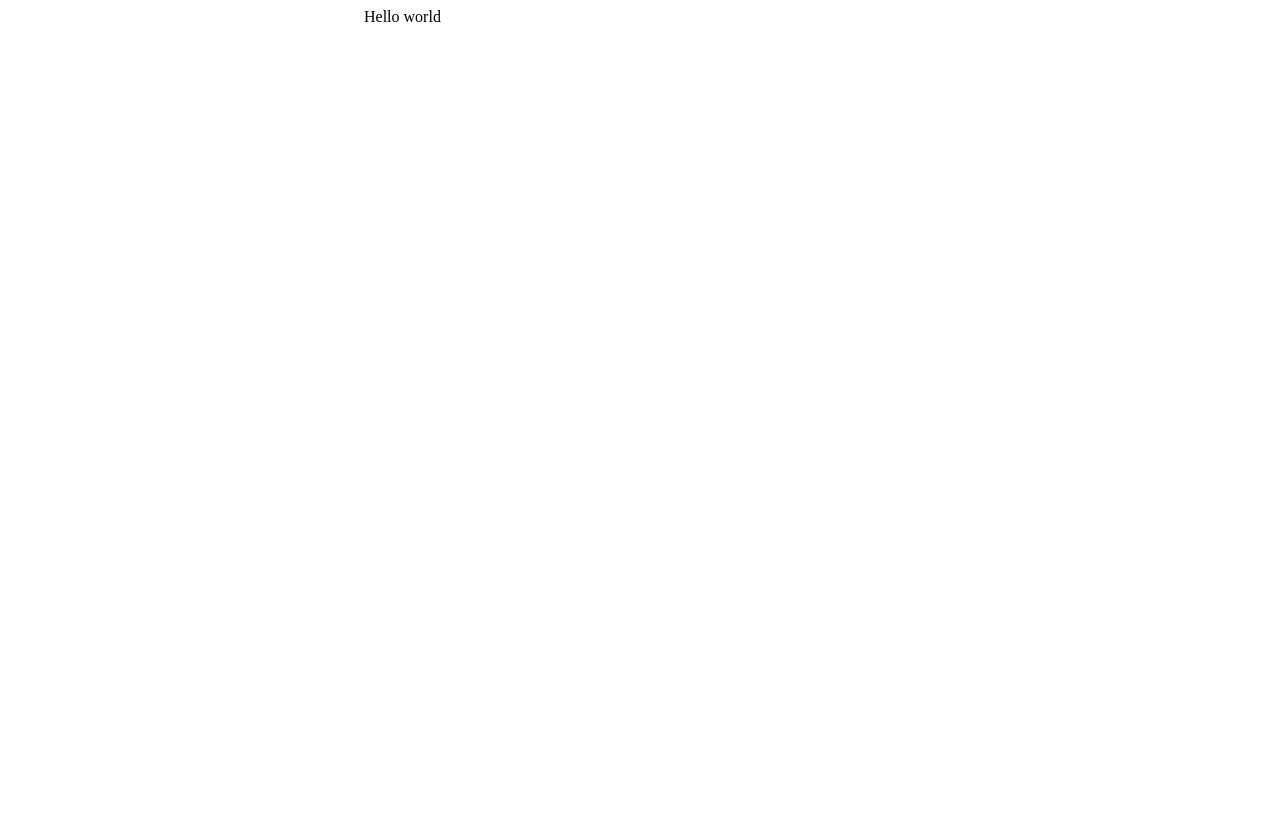
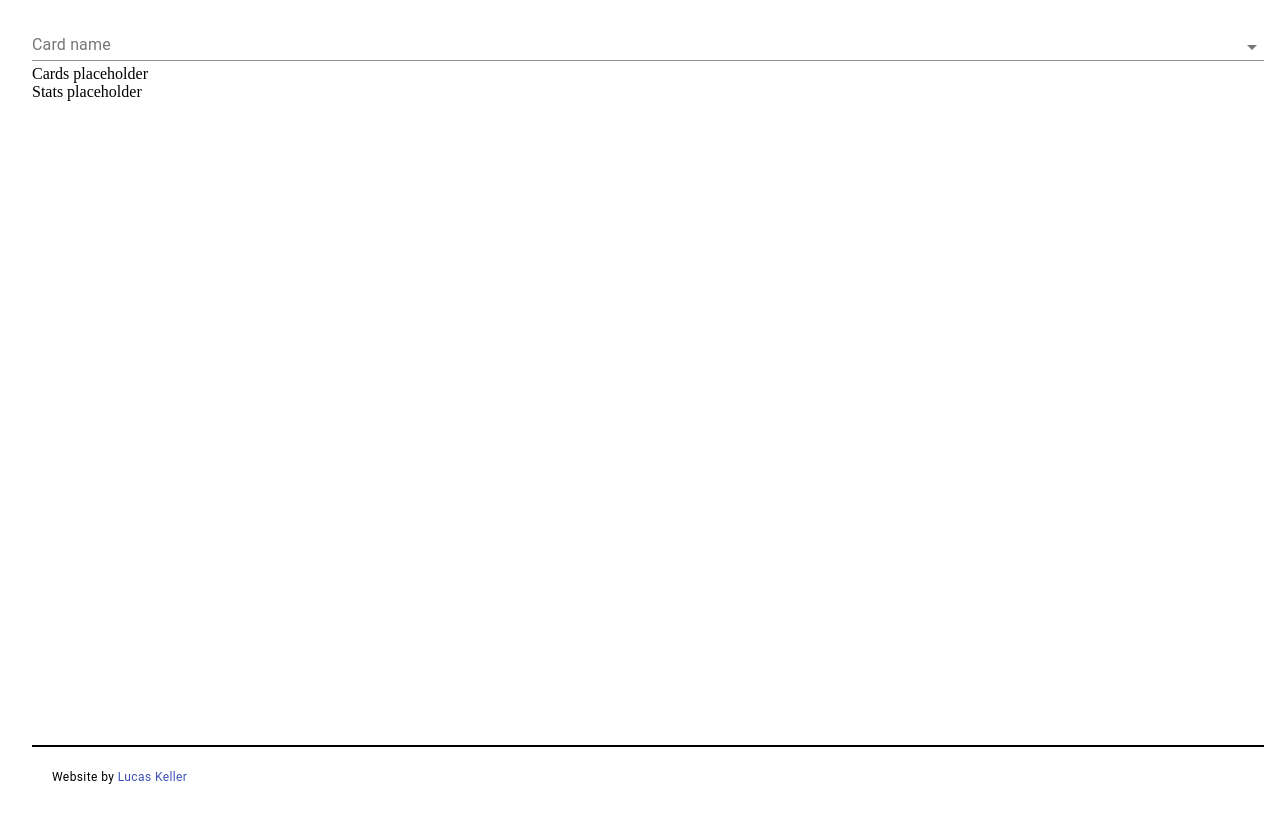
Before and after one commit to lucask95/deckshare, a Next.js app: page / in a window 1280 px wide. Built offline with nearby package versions, Linux system fonts and the light colour scheme.

Commit message:
Add layout

```diff
--- a/pages/index.tsx
+++ b/pages/index.tsx
@@ -1,6 +1,27 @@
-import React from "react";
+import React, { useState } from "react";
 import Container from "@material-ui/core/Container";
+import Layout from "../src/Layout";
+import { Autocomplete } from "@material-ui/lab";
+import { TextField } from "@material-ui/core";
 
 export default function Index() {
-  return <Container maxWidth='sm'>Hello world</Container>;
+  const [cardOptions, setCardOptions] = useState([]);
+
+  return (
+    <Layout>
+      {/* search */}
+      <Autocomplete
+        options={cardOptions}
+        renderInput={(params) => {
+          return <TextField {...params} label='Card name' margin='dense' />;
+        }}
+      />
+
+      {/* cards */}
+      <div>Cards placeholder</div>
+
+      {/* stats */}
+      <div>Stats placeholder</div>
+    </Layout>
+  );
 }
--- /dev/null
+++ b/src/Layout.tsx
@@ -0,0 +1,74 @@
+import {
+  Container,
+  createStyles,
+  makeStyles,
+  Theme,
+  Typography,
+} from "@material-ui/core";
+import Head from "next/head";
+import React from "react";
+import Link from "./Link";
+
+interface Props {
+  titleAddition?: string;
+}
+
+const useStyles = makeStyles((theme: Theme) =>
+  createStyles({
+    body: {
+      width: "100%",
+      minHeight: "100vh",
+      background: "linear-gradient(#4b79a1, #283e51)",
+    },
+    main: {
+      flex: 1,
+    },
+    rootContainer: {
+      backgroundColor: "white",
+      display: "flex",
+      flexDirection: "column",
+      minHeight: "100vh",
+      [theme.breakpoints.up("sm")]: {
+        width: theme.breakpoints.values.sm,
+      },
+      [theme.breakpoints.up("md")]: {
+        width: theme.breakpoints.values.md,
+      },
+      [theme.breakpoints.up("lg")]: {
+        width: theme.breakpoints.values.lg,
+      },
+    },
+    footer: {
+      borderTop: "2px solid black",
+      padding: 20,
+    },
+  })
+);
+
+const Layout: React.FC<Props> = ({ titleAddition, children }) => {
+  const classes = useStyles();
+
+  return (
+    <div className={classes.body}>
+      <Head>
+        <title>
+          {`MTG Deck Builder${titleAddition ? " - " + titleAddition : ""}`}
+        </title>
+        <link rel='icon' href='/favicon.ico' />
+      </Head>
+
+      <Container className={classes.rootContainer}>
+        <main className={classes.main}>{children}</main>
+
+        <footer className={classes.footer}>
+          <Typography variant='caption'>
+            Website by{" "}
+            <Link href='https://lucask95.github.io/'>Lucas Keller</Link>
+          </Typography>
+        </footer>
+      </Container>
+    </div>
+  );
+};
+
+export default Layout;
```
